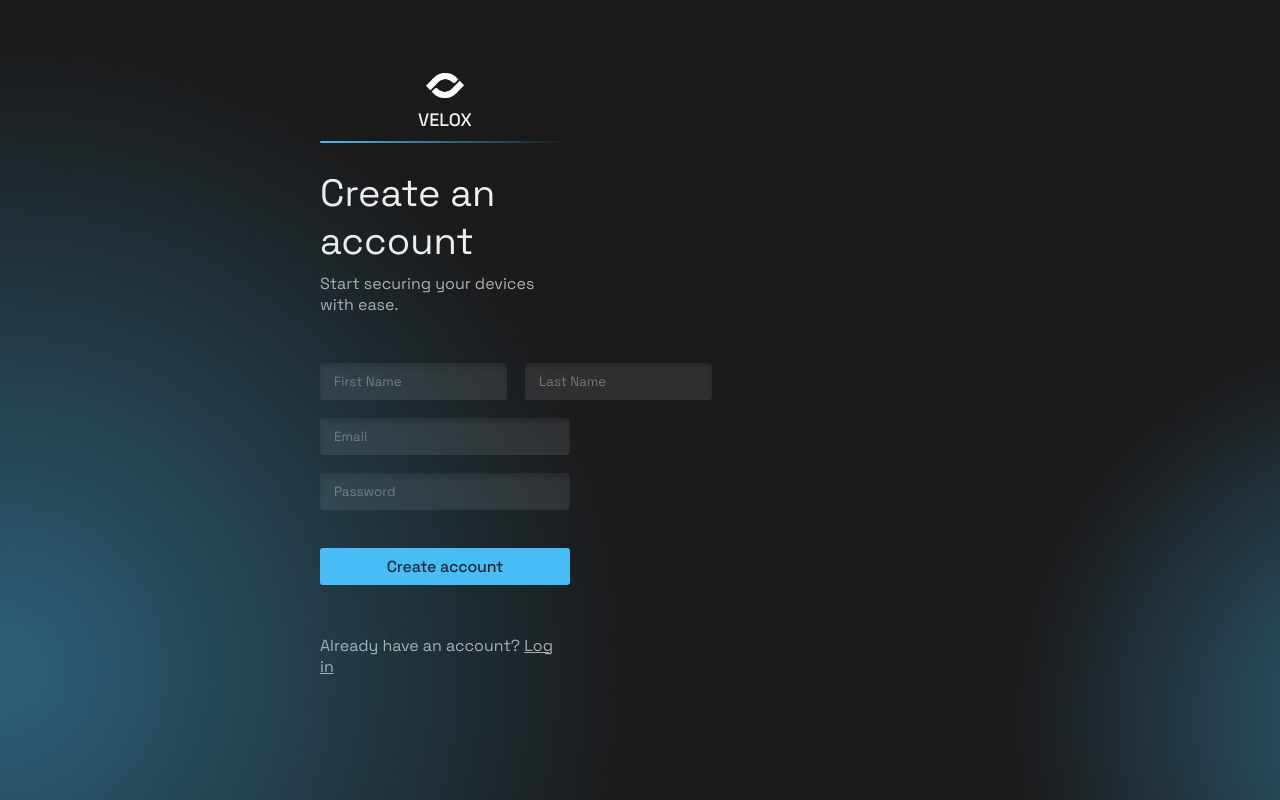
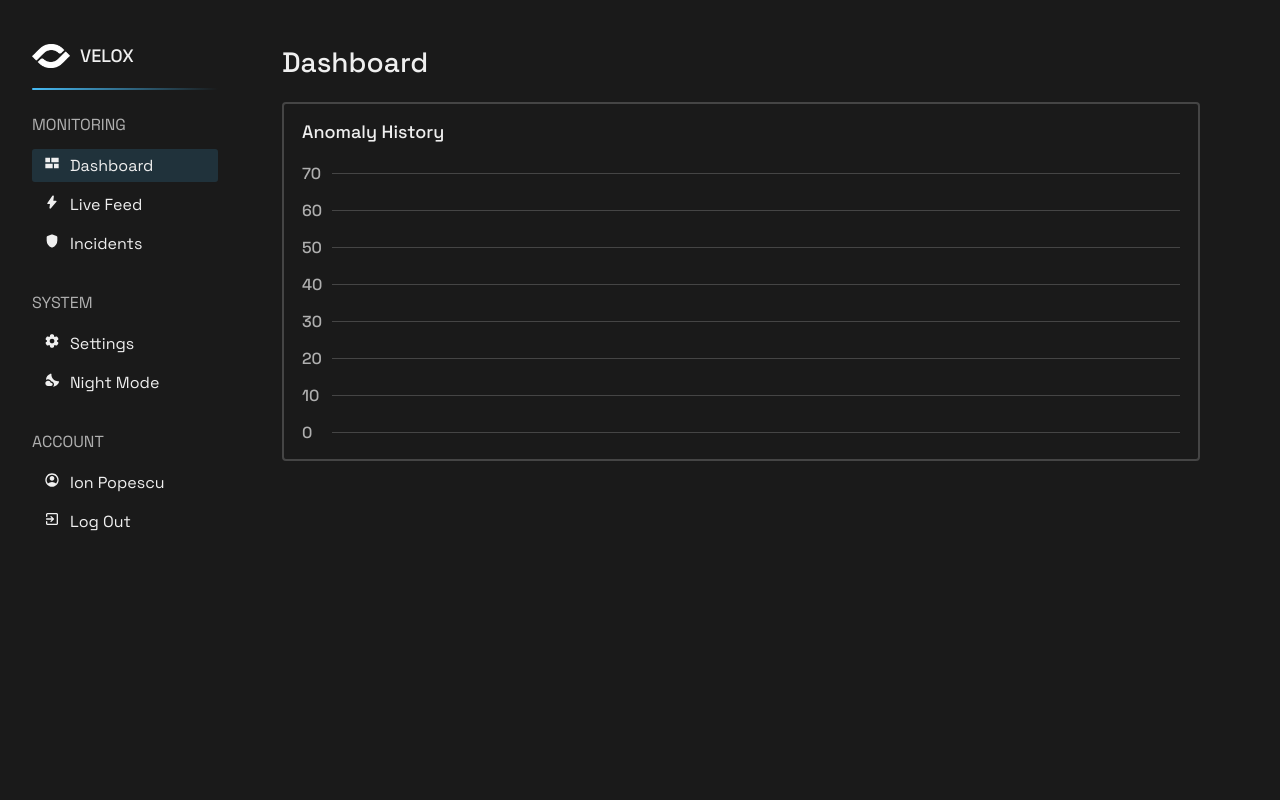
Before and after one commit to Rares-Muntean/AI-Platform-for-Real-Time-Cyber-Threat-Detection, a Nuxt app in the folder apps/frontend-nuxt/: page /UserDashboard in a window 1280 px wide. Built offline with nearby package versions, Linux system fonts and the light colour scheme.

Commit message:
refactor(ui): changed project folder structure for nuxt 4 support
- Added icon nuxt packages for easier icons integration

```diff
--- a/apps/frontend-nuxt/app/app.vue
+++ b/apps/frontend-nuxt/app/app.vue
@@ -1,6 +1,7 @@
 <script setup lang="ts"></script>
 
 <template>
-    <SignUp />
-    <!-- <UserDashboard /> -->
+    <NuxtLayout>
+        <NuxtPage />
+    </NuxtLayout>
 </template>
--- a/apps/frontend-nuxt/app/components/SignUp.vue
+++ b/apps/frontend-nuxt/app/pages/SignUp.vue
@@ -92,4 +92,4 @@ const handleSubmit = () => {
     </section>
 </template>
 
-<style lang="scss" src="~/assets/scss/scoped/SignUp.scss"></style>
+<style lang="scss" scoped src="~/assets/scss/scoped/SignUp.scss"></style>
--- a/apps/frontend-nuxt/app/components/UserDashboard.vue
+++ b/apps/frontend-nuxt/app/pages/UserDashboard.vue
@@ -18,26 +18,17 @@ const yAxisLabels = [70, 60, 50, 40, 30, 20, 10, 0];
                     <p class="nav-title">MONITORING</p>
                     <div class="items">
                         <div class="item selected">
-                            <img
-                                src="/images/icons/material-symbols--dashboard-2.svg"
-                                alt=""
-                            />
+                            <Icon name="material-symbols:dashboard-2" />
                             <p class="item-name">Dashboard</p>
                         </div>
 
                         <div class="item">
-                            <img
-                                src="/images/icons/material-symbols--bolt-rounded.svg"
-                                alt=""
-                            />
+                            <Icon name="material-symbols:bolt-rounded" />
                             <p class="item-name">Live Feed</p>
                         </div>
 
                         <div class="item">
-                            <img
-                                src="/images/icons//material-symbols--shield-rounded.svg"
-                                alt=""
-                            />
+                            <Icon name="material-symbols:shield-rounded" />
                             <p class="item-name">Incidents</p>
                         </div>
                     </div>
@@ -47,17 +38,13 @@ const yAxisLabels = [70, 60, 50, 40, 30, 20, 10, 0];
                     <p class="nav-title">SYSTEM</p>
                     <div class="items">
                         <div class="item">
-                            <img
-                                src="/images/icons/material-symbols--settings-rounded.svg"
-                                alt=""
-                            />
+                            <Icon name="material-symbols:settings-rounded" />
                             <p class="item-name">Settings</p>
                         </div>
 
                         <div class="item">
-                            <img
-                                src="/images/icons/material-symbols--partly-cloudy-night-rounded (1).svg"
-                                alt=""
+                            <Icon
+                                name="material-symbols:partly-cloudy-night-rounded"
                             />
                             <p class="item-name">Night Mode</p>
                         </div>
@@ -68,18 +55,12 @@ const yAxisLabels = [70, 60, 50, 40, 30, 20, 10, 0];
                     <p class="nav-title">ACCOUNT</p>
                     <div class="items">
                         <div class="item">
-                            <img
-                                src="/images/icons/material-symbols--account-circle.svg"
-                                alt=""
-                            />
+                            <Icon name="material-symbols:account-circle" />
                             <p class="item-name">Ion Popescu</p>
                         </div>
 
                         <div class="item">
-                            <img
-                                src="/images/icons/material-symbols--exit-to-app-rounded.svg"
-                                alt=""
-                            />
+                            <Icon name="material-symbols:exit-to-app-rounded" />
                             <p class="item-name">Log Out</p>
                         </div>
                     </div>
@@ -114,4 +95,4 @@ const yAxisLabels = [70, 60, 50, 40, 30, 20, 10, 0];
     </section>
 </template>
 
-<style lang="scss" src="~/assets/scss/scoped/UserDashboard.scss"></style>
+<style lang="scss" scoped src="~/assets/scss/scoped/UserDashboard.scss"></style>
--- a/apps/frontend-nuxt/nuxt.config.ts
+++ b/apps/frontend-nuxt/nuxt.config.ts
@@ -2,10 +2,12 @@
 export default defineNuxtConfig({
   compatibilityDate: "2025-07-15",
   devtools: { enabled: true },
+
   css: [
       "~/assets/scss/global/_global.scss",
       "~/assets/scss/global/_fonts.scss",
   ],
+
   vite: {
       css: {
           preprocessorOptions: {
@@ -15,4 +17,13 @@ export default defineNuxtConfig({
           },
       },
   },
+
+  components: [
+      {
+          path: "components",
+          pathPrefix: false,
+      },
+  ],
+
+  modules: ["@nuxt/icon"],
 });
--- a/apps/frontend-nuxt/package.json
+++ b/apps/frontend-nuxt/package.json
@@ -10,11 +10,13 @@
     "postinstall": "nuxt prepare"
   },
   "dependencies": {
+    "@nuxt/icon": "^2.2.2",
     "nuxt": "^4.2.2",
     "vue": "^3.5.26",
     "vue-router": "^4.6.4"
   },
   "devDependencies": {
+    "@iconify-json/material-symbols": "^1.2.71",
     "sass-embedded": "^1.97.3"
   }
 }
```
Also changed, not shown: apps/frontend-nuxt/app/components/common/RadialGradient.vue (renamed from apps/frontend-nuxt/app/components/RadialGradient.vue), apps/frontend-nuxt/app/components/common/Separator.vue (renamed from apps/frontend-nuxt/app/components/Separator.vue), 1 other file (tests, documents, lock files or other folders). Lines whose indentation alone changed are shown as unchanged.
